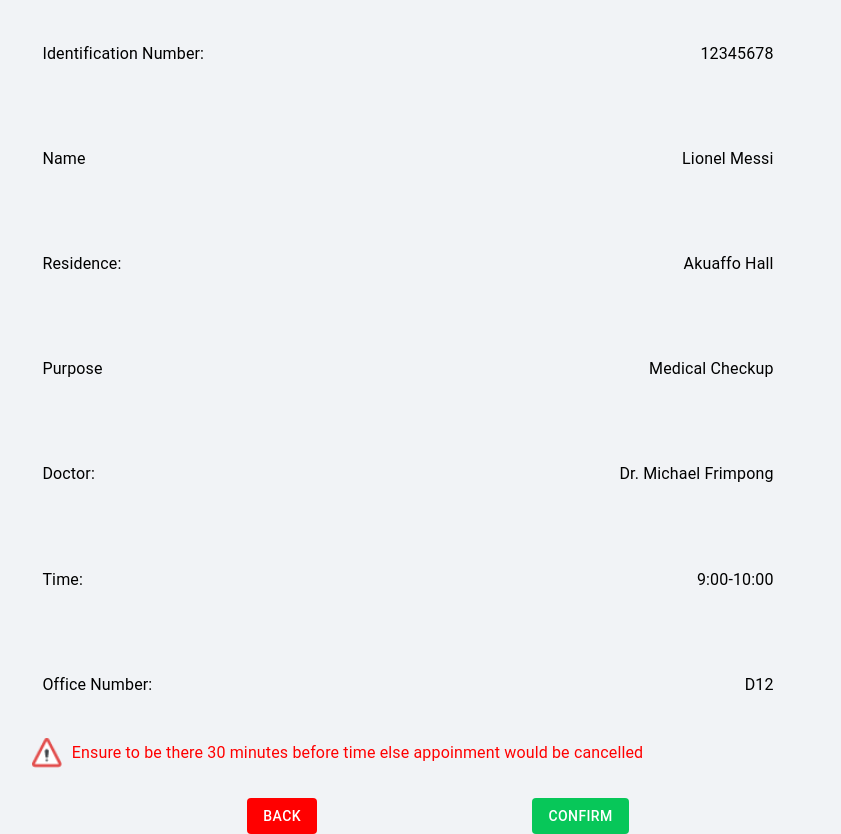
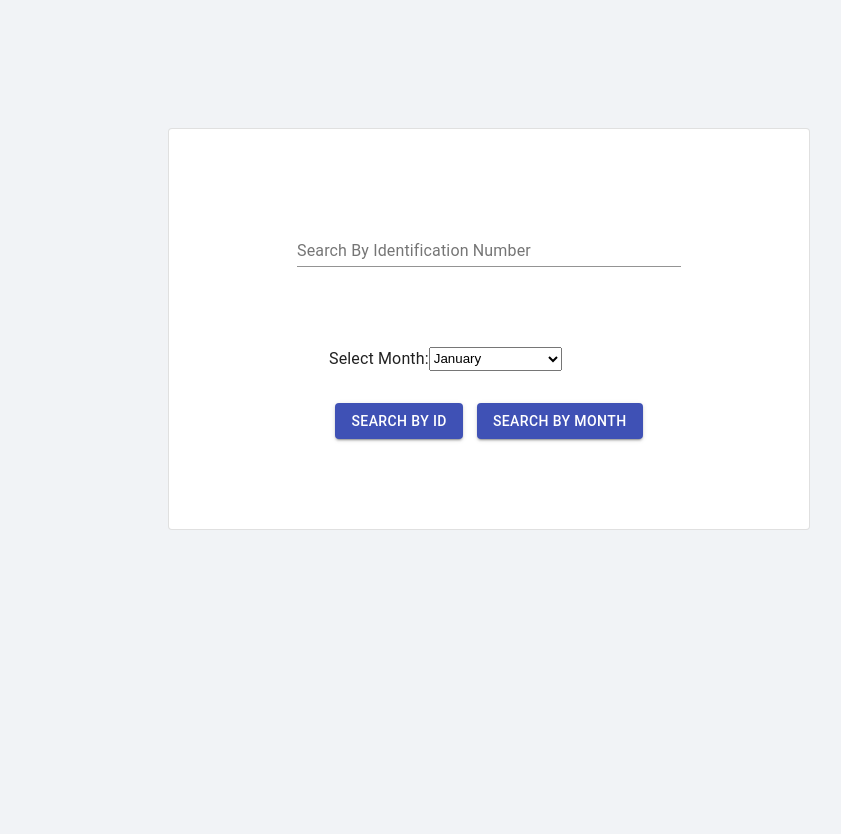
Before and after one commit to Sena543/appointment-confirmation, a React (Create React App) app: page / in a window 1280 px wide. Shown: the whole page, without its empty margins (232-1073 px from the left). After the commit the page ends 800 px from the top, so only its background shows below. Built offline with nearby package versions, Linux system fonts and the light colour scheme.

Commit message:
can seacrh and pass data

```diff
--- a/package.json
+++ b/package.json
@@ -3,12 +3,17 @@
   "version": "0.1.0",
   "private": true,
   "dependencies": {
+    "@apollo/client": "^3.3.13",
     "@material-ui/core": "^4.11.3",
     "@testing-library/jest-dom": "^5.11.9",
     "@testing-library/react": "^11.2.5",
     "@testing-library/user-event": "^12.8.3",
+    "graphql": "^15.5.0",
     "react": "^17.0.2",
+    "react-activity": "^1.2.2",
     "react-dom": "^17.0.2",
+    "react-router": "^5.2.0",
+    "react-router-dom": "^5.2.0",
     "react-scripts": "4.0.3",
     "web-vitals": "^1.1.1"
   },
--- a/src/App.js
+++ b/src/App.js
@@ -1,8 +1,14 @@
-// import logo from "./logo.svg";
-import { Container, makeStyles } from "@material-ui/core";
+import { makeStyles } from "@material-ui/core";
 import "./App.css";
-// import Search from "./components/Search";
+import { ApolloClient, ApolloProvider, InMemoryCache } from "@apollo/client";
+import Search from "./components/Search";
 import SearchResults from "./components/SearchResults";
+import { BrowserRouter, Switch, Route } from "react-router-dom";
+
+const client = new ApolloClient({
+	uri: "http://localhost:9000/",
+	cache: new InMemoryCache(),
+});
 
 const useStyles = makeStyles({
 	root: { justifyContent: "center", alignItems: "center", display: "flex" },
@@ -11,9 +17,21 @@ const useStyles = makeStyles({
 function App() {
 	const classes = useStyles();
 	return (
-		<Container className={classes.root}>
-			<SearchResults />
-		</Container>
+		<ApolloProvider client={client}>
+			{/* <Container className={classes.root}> */}
+			<BrowserRouter>
+				<Switch>
+					<Route exact path="/">
+						<Search />
+					</Route>
+					<Route path="/search-results">
+						<SearchResults />
+					</Route>
+				</Switch>
+			</BrowserRouter>
+
+			{/* </Container> */}
+		</ApolloProvider>
 	);
 }
 
--- a/src/components/Search.js
+++ b/src/components/Search.js
@@ -1,11 +1,42 @@
+import { useLazyQuery, gql } from "@apollo/client";
+// import SearchResults from "./SearchResults";
+import { Bounce } from "react-activity";
 import { Button, Card, makeStyles, TextField, Typography } from "@material-ui/core";
-import React, { useState } from "react";
+import React, { useEffect, useState } from "react";
+import "react-activity/dist/react-activity.css";
+import { Redirect, withRouter } from "react-router";
+
+const GET_USER_ID = gql`
+	query($studentID: String!) {
+		findStudentID(studentID: $studentID) {
+			dateOfBirth
+			email
+			gender
+			hallOfResidence
+			phoneNumber
+			roomNumber
+			studentID
+			studentName
+			studentType
+			appointmentList {
+				checkupType
+				appoinmentDate
+				appointmentStartTime
+				doctorID {
+					doctorName
+				}
+			}
+		}
+	}
+`;
 
 const useStyles = makeStyles({
 	container: {
 		display: "flex",
 		flexDirection: "column",
-		width: "60%",
+		width: "50%",
+		position: "relative",
+		left: "25em",
 		justifyContent: "space-evenly",
 		alignItems: "center",
 		height: "25em",
@@ -33,11 +64,23 @@ const useStyles = makeStyles({
 		width: "10em",
 	},
 });
-function Search() {
+function Search(props) {
+	const { history } = props;
+	const [getUserIDData, { loading, data }] = useLazyQuery(GET_USER_ID, {
+		onCompleted: (d) => {
+			console.log(d.findStudentID);
+			if (d) {
+				history.push({ pathname: "/search-results", state: d.findStudentID });
+			}
+		},
+	});
+
+	useEffect(() => {}, [data]);
+
 	const styles = useStyles();
 	const [IDNumber, setIDNumber] = useState("");
 	const [month, setMonth] = useState("Month");
-	const [error, setErrorMgs] = useState({
+	const [errorMsgs, setErrorMgs] = useState({
 		showMonthError: false,
 		showIDError: false,
 		idErrorMsgs: "",
@@ -58,21 +101,25 @@ function Search() {
 		"December",
 	];
 	const submitInputID = () => {
-		setErrorMgs({ ...error, showIDError: false });
+		setErrorMgs({ ...errorMsgs, showIDError: false });
 		if (!IDNumber) {
-			setErrorMgs({ ...error, showIDError: true, idErrorMsgs: "Identification Number is required" });
+			setErrorMgs({
+				...errorMsgs,
+				showIDError: true,
+				idErrorMsgs: "Identification Number is required",
+			});
 			return;
 		}
 
 		if (IDNumber.length < 8) {
 			setErrorMgs({
-				...error,
+				...errorMsgs,
 				showIDError: true,
 				idErrorMsgs: "Incorrect ID number. Please check and try again",
 			});
+			return;
 		}
-		// console.log(IDNumber);
-		// console.log(month);
+		getUserIDData({ variables: { studentID: IDNumber } });
 	};
 
 	const submitInputMonth = () => {};
@@ -90,14 +137,14 @@ function Search() {
 		<Card variant="outlined" maxWidth="md" className={styles.container}>
 			<form noValidate className={styles.form}>
 				<TextField
-					error={error.showIDError}
-					helperText={error.showIDError ? error.idErrorMsgs : null}
+					error={errorMsgs.showIDError}
+					helperText={errorMsgs.showIDError ? errorMsgs.idErrorMsgs : null}
 					className={styles.textField}
 					value={IDNumber}
 					label="Search By Identification Number"
 					onChange={(e) => {
-						if (error.showIDError) {
-							setErrorMgs({ ...error, showIDError: false });
+						if (errorMsgs.showIDError) {
+							setErrorMgs({ ...errorMsgs, showIDError: false });
 						}
 						setIDNumber(e.target.value);
 					}}
@@ -111,7 +158,11 @@ function Search() {
 						{renderMonthList()}
 					</select>
 				</div>
-				<div className={{ ...styles.selectDiv, height: "4em" }}>
+				{loading ? (
+					<Bounce color="#3036FF" />
+				) : (
+					<div
+						className={{ ...styles.selectDiv, height: "4em", position: "relative", top: "10em" }}>
 						<Button
 							style={{ marginRight: "1em" }}
 							onClick={submitInputID}
@@ -120,13 +171,18 @@ function Search() {
 							variant="contained">
 							Search By ID
 						</Button>
-					<Button onClick={submitInputMonth} disableFocusRipple color="primary" variant="contained">
+						<Button
+							onClick={submitInputMonth}
+							disableFocusRipple
+							color="primary"
+							variant="contained">
 							Search By Month
 						</Button>
 					</div>
+				)}
 			</form>
 		</Card>
 	);
 }
 
-export default Search;
+export default withRouter(Search);
--- a/src/components/SearchResults.js
+++ b/src/components/SearchResults.js
@@ -1,49 +1,64 @@
-import { Button, Container, makeStyles, Typography } from "@material-ui/core";
+import { Button, Card, makeStyles, Typography } from "@material-ui/core";
 import React from "react";
+import { gql, useMutation } from "@apollo/client";
 import { TypographyColor } from "./TypographyColor";
+import { withRouter } from "react-router";
+
+const CONFIRM_ARRIVAL = gql`
+	mutation($studentID: String!) {
+		confirmArrival(studentID: "12345678")
+	}
+`;
 
 const useStyles = makeStyles({
 	root: {
 		width: "70%",
+		position: "relative",
+		top: "2em",
 		display: "flex",
 		flexDirection: "column",
+		height: "50em",
 		border: "1px solid #F1F3F6",
 	},
-	div: { display: "flex", flexDirection: "row", margin: "5%", justifyContent: "space-between" },
+	div: { display: "flex", flexDirection: "row", margin: "4%", justifyContent: "space-between" },
 });
 
-function SearchResults() {
+function SearchResults(props) {
 	const classes = useStyles();
+	const personData = props.history.location.state;
+	const appointment = personData.appointmentList;
+	console.log(appointment);
+	const [confirmArrival, { data }] = useMutation(CONFIRM_ARRIVAL);
 
 	return (
-		<Container className={classes.root}>
+		<Card className={classes.root} variant="outlined">
 			<div className={classes.div}>
 				<Typography>Identification Number:</Typography>
-				<Typography>12345678</Typography>
+				<Typography>{personData?.studentID}</Typography>
 			</div>
 			<div className={classes.div}>
 				<Typography>Name</Typography>
-				<Typography>Lionel Messi</Typography>
+				<Typography>{personData?.studentName}</Typography>
 			</div>
 			<div className={classes.div}>
 				<Typography>Residence:</Typography>
-				<Typography>Akuaffo Hall</Typography>
+				<Typography>{personData?.hallOfResidence}</Typography>
 			</div>
 			<div className={classes.div}>
 				<Typography>Purpose</Typography>
-				<Typography>Medical Checkup</Typography>
+				<Typography>{personData?.studentID}</Typography>
 			</div>
 			<div className={classes.div}>
 				<Typography>Doctor:</Typography>
-				<Typography>Dr. Michael Frimpong</Typography>
+				<Typography>{personData?.studentID}</Typography>
 			</div>
 			<div className={classes.div}>
 				<Typography>Time:</Typography>
-				<Typography>9:00-10:00</Typography>
+				<Typography>{personData?.studentID}</Typography>
 			</div>
 			<div className={classes.div}>
 				<Typography>Office Number:</Typography>
-				<Typography>D12</Typography>
+				<Typography>{personData?.studentID}</Typography>
 			</div>
 			<div
 				style={{
@@ -82,8 +97,8 @@ function SearchResults() {
 					Confirm
 				</Button>
 			</div>
-		</Container>
+		</Card>
 	);
 }
 
-export default SearchResults;
+export default withRouter(SearchResults);
```
Also changed, not shown: 1 other file (tests, documents, lock files or other folders). Lines whose indentation alone changed are shown as unchanged.
